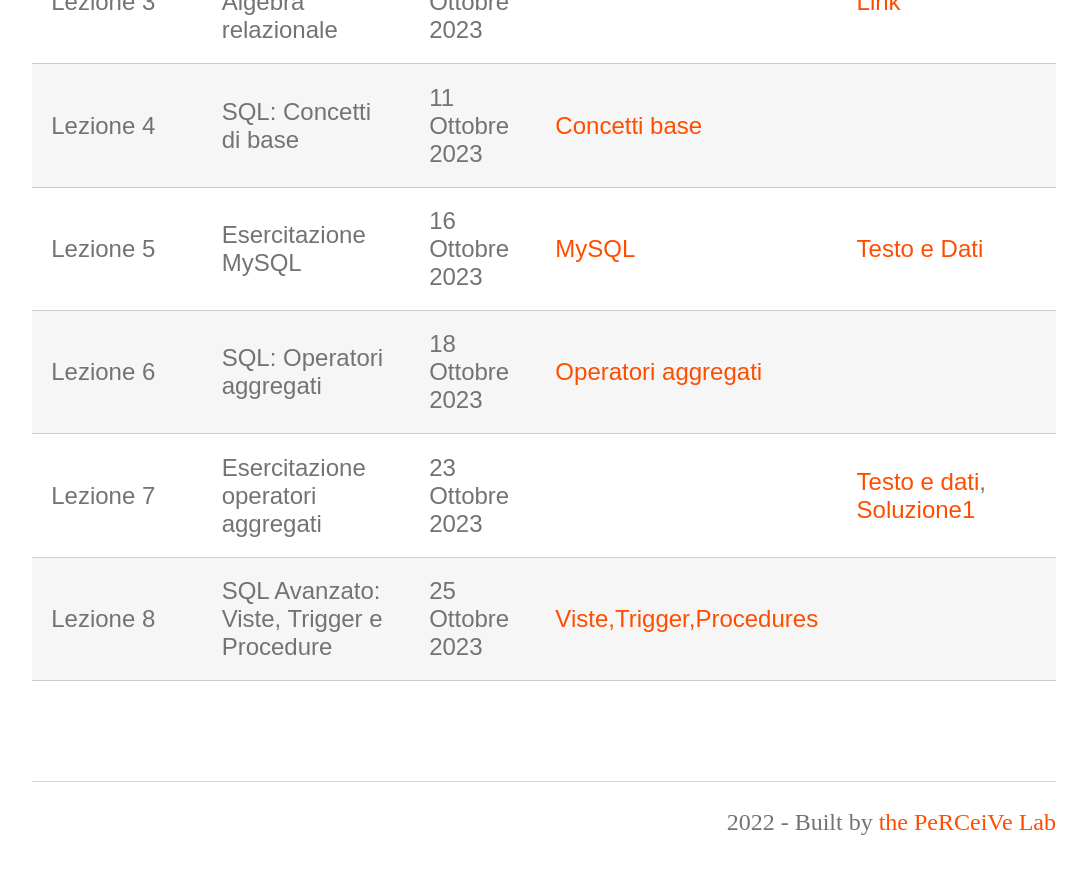
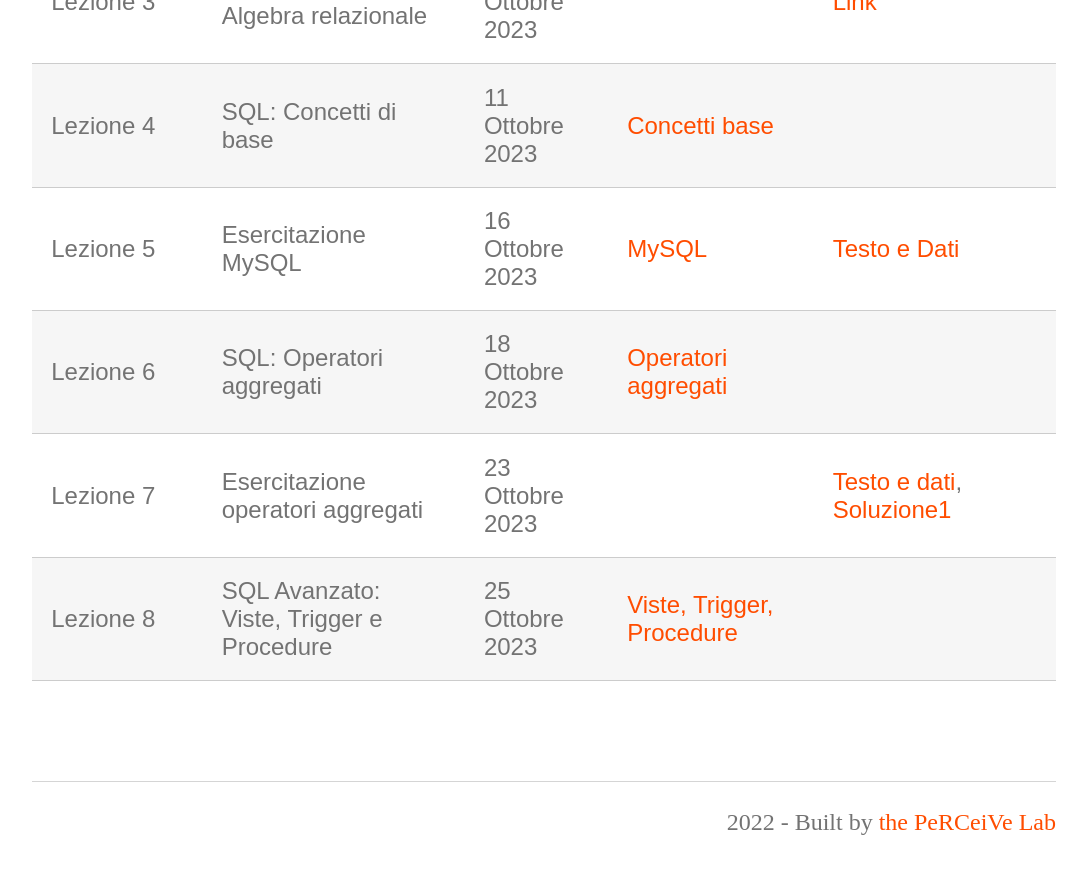
Before and after one commit to perceivelab/database-course, a Jekyll site: the page built from lezioni.md, in a window 1280 px wide and 900 px high, scrolled down 789 px. Shown: the top 874 px of the window, without its empty margins (96-1183 px from the left). Built offline with Jekyll 4.4.1, drawn with Linux system fonts in a browser that asks for light colours; our own code applies the rules of GitHub Pages for plain Markdown files.

Commit message:
Update lezioni.md

```diff
--- a/lezioni.md
+++ b/lezioni.md
@@ -15,7 +15,7 @@ Questa pagina contiene le slide, note e gli esempi di codice delle lezioni del c
 | Lezione 5  | Esercitazione MySQL                    | 16 Ottobre 2023   | [MySQL](https://drive.google.com/file/d/1Pqm2TqSfBQXboEPyh3y2eGgEH5mt-PA7/view?usp=share_link)                        |   [Testo e Dati](https://drive.google.com/file/d/1i7J1amDr4M01sJzI3dO-i5pdI1dERq1H/view?usp=share_link)          |
 | Lezione 6  | SQL: Operatori aggregati                   | 18 Ottobre 2023   | [Operatori aggregati](https://drive.google.com/file/d/1A4mCEehIwVzy1upPbaMFVsH7opPb6-3o/view?usp=sharing)                        |             |
 | Lezione 7  | Esercitazione operatori aggregati                    | 23 Ottobre 2023   | | [Testo e dati](https://drive.google.com/file/d/1G4ahE5VfEiN24muC71vMFQ-5_-l-DOiC/view?usp=sharing), [Soluzione1](https://drive.google.com/file/d/1spNlz6uf3L99u0WcApaVwyBlIPntX-hm/view?usp=sharing)                        |          |
-| Lezione 8  | SQL Avanzato: Viste, Trigger e Procedure                    | 25 Ottobre 2023   | [Viste,Trigger,Procedures](https://drive.google.com/file/d/1ozn-jZ9T1RyDab2dNy-xAMl50L3Jh-_p/view?usp=sharing)
+| Lezione 8  | SQL Avanzato: Viste, Trigger e Procedure                    | 25 Ottobre 2023   | [Viste, Trigger, Procedure](https://drive.google.com/file/d/1ozn-jZ9T1RyDab2dNy-xAMl50L3Jh-_p/view?usp=sharing)
 
 
 
```
